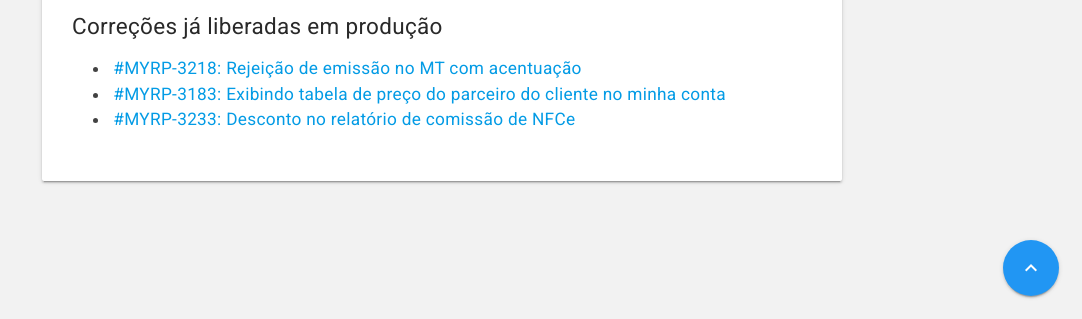
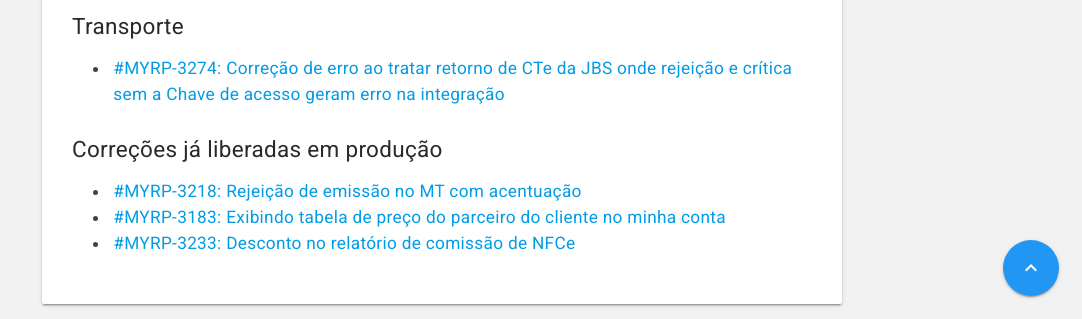
Before and after one commit to myrp-maicon/changelog-myrp, a Jekyll site: the page built from docs/myrp/18.08.02.md, in a window 1280 px wide and 900 px high, scrolled down 1057 px, cut to the strip 581-900 px from the top of the window. Shown: the whole strip, without its empty margins (198-1280 px from the left). Built offline with Jekyll 4.4.1, drawn with Linux system fonts in a browser that asks for light colours; nearby versions of some CDN libraries; our own code applies the rules of GitHub Pages for plain Markdown files; the repository's description, which GitHub fills in, is left out.

Commit message:
SG:MYRP-3274

```diff
--- a/docs/myrp/18.08.02.md
+++ b/docs/myrp/18.08.02.md
@@ -31,6 +31,10 @@ Ao clicar em "mais informações" no gráfico do fluxo de caixa, exibe o fluxo d
 
 ![img](https://user-images.githubusercontent.com/1918010/44355100-087e5180-a482-11e8-8692-38940a9c7527.png)
 
+## Transporte
+
+* [#MYRP-3274: Correção de erro ao tratar retorno de CTe da JBS onde rejeição e crítica sem a Chave de acesso geram erro na integração](https://devmyrp.atlassian.net/browse/MYRP-3274)
+
 ## Correções já liberadas em produção
 
 * [#MYRP-3218: Rejeição de emissão no MT com acentuação](https://devmyrp.atlassian.net/browse/MYRP-3218)
```
